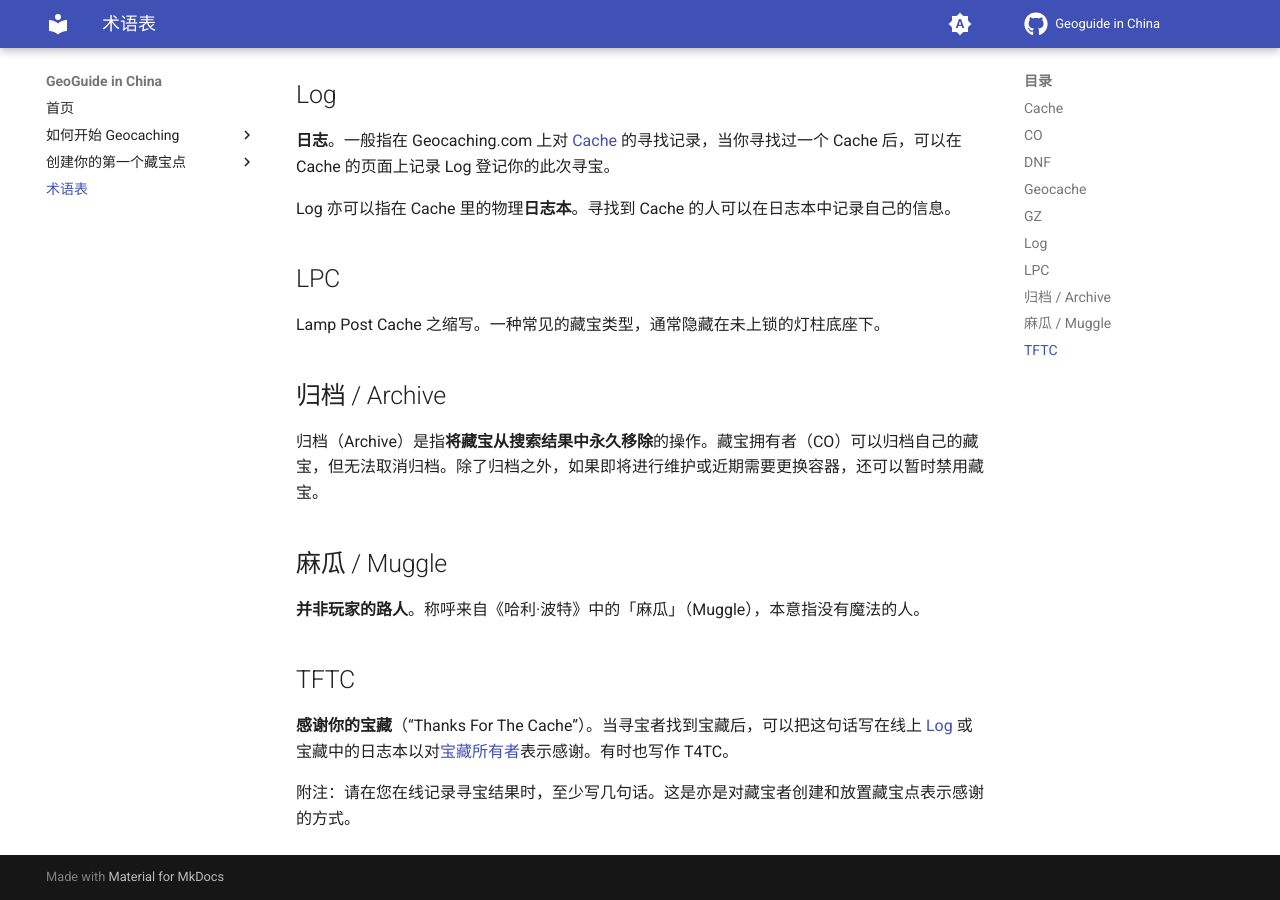
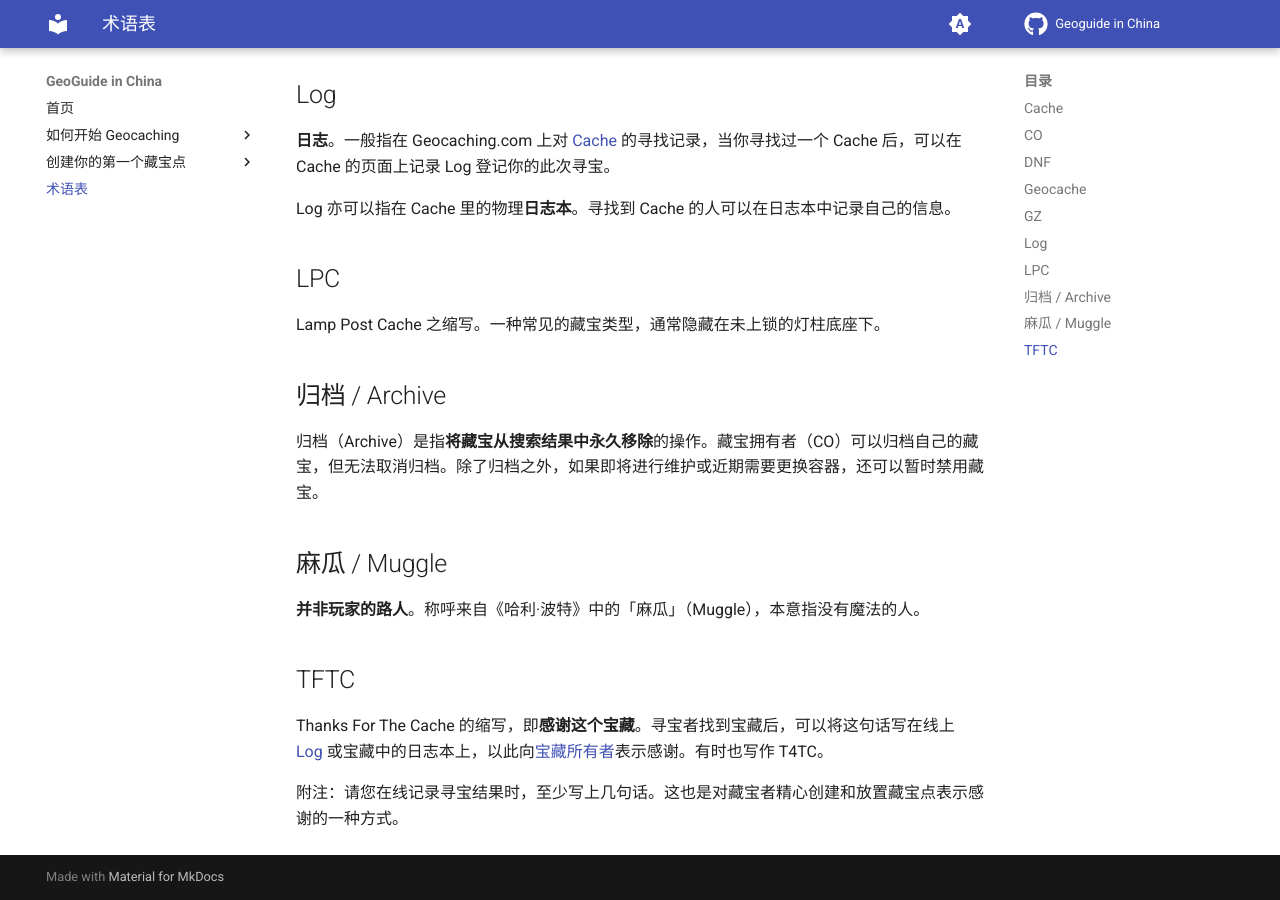
Before and after one commit to Konano/geoguide-in-china, an MkDocs documentation site: the page built from docs/glossary.md, in a window 1280 px wide and 900 px high, scrolled down 802 px. Built offline with MkDocs 1.6.1 and Material for MkDocs 9.7.7, drawn with Linux system fonts in a browser that asks for light colours; comment, search, counter and statistics services are not loaded; some of the changed text lies outside the part shown.

Commit message:
Apply suggestions from code review
Co-authored-by: Nano <nanoapezlk@gmail.com>

```diff
--- a/docs/glossary.md
+++ b/docs/glossary.md
@@ -11,7 +11,8 @@
 [Cache](#geocache) Owner 之缩写，即**宝藏所有者**。
 
 ## DNF
-**没有找到**（“Did Not Find）。指寻宝者未能找到藏宝，记录于线上 [Log](#log)。
+
+Did Not Find 的缩写，即**没有找到**。指寻宝者未能找到藏宝，记录于线上 [Log](#log)。
 
 ## Geocache
 
@@ -41,6 +42,6 @@
 
 ## TFTC
 
-**感谢你的宝藏**（“Thanks For The Cache”）。当寻宝者找到宝藏后，可以把这句话写在线上 [Log](#log) 或宝藏中的日志本以对[宝藏所有者](#co)表示感谢。有时也写作 T4TC。
+Thanks For The Cache 的缩写，即**感谢这个宝藏**。寻宝者找到宝藏后，可以将这句话写在线上 [Log](#log) 或宝藏中的日志本上，以此向[宝藏所有者](#co)表示感谢。有时也写作 T4TC。
 
-附注：请在您在线记录寻宝结果时，至少写几句话。这是亦是对藏宝者创建和放置藏宝点表示感谢的方式。
+附注：请您在线记录寻宝结果时，至少写上几句话。这也是对藏宝者精心创建和放置藏宝点表示感谢的一种方式。
```
